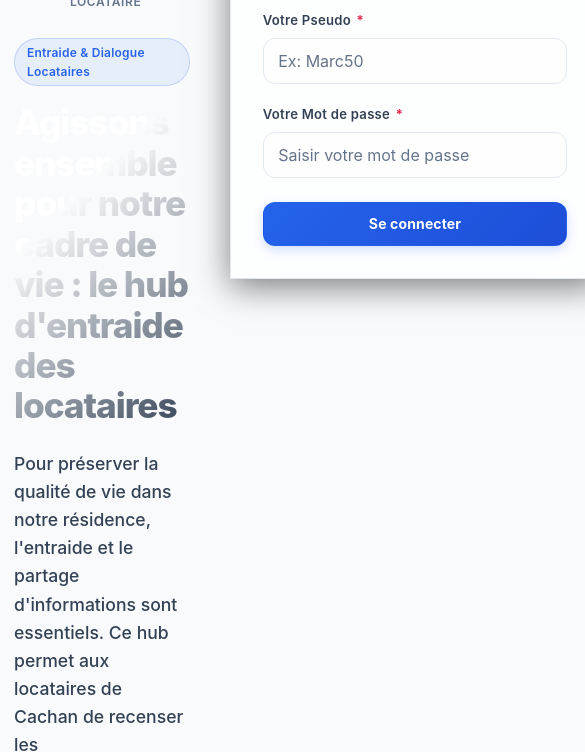
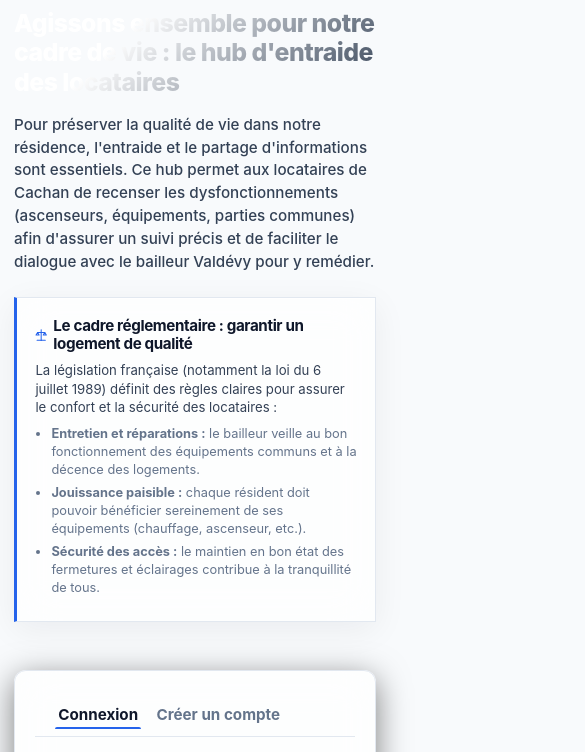
Before and after one commit to MisterSad/collectifplaine, a website: page index.html in a window 390 px wide. Shown: the part 147-899 px from the top of the page, 585 px wide, since content can reach past the window. Drawn offline with Linux system fonts and the light colour scheme; no server answers.

Commit message:
responsive: optimiser le format mobile de la landing page (grille, paddings, typographies)

```diff
--- a/css/mobile.css
+++ b/css/mobile.css
@@ -973,3 +973,153 @@ button, a, select, input, textarea, label {
         gap: 0.75rem !important;
     }
 }
+
+/* ============================================================
+   LANDING PAGE - MOBILE ADAPTIVE OVERRIDES
+   ============================================================ */
+@media (max-width: 768px) {
+    #tab-landing {
+        padding: 0.5rem 0 !important;
+    }
+
+    .landing-hero-grid {
+        display: grid !important;
+        grid-template-columns: 1fr !important;
+        gap: 1.5rem !important;
+        margin-top: 0.5rem !important;
+        margin-bottom: 2rem !important;
+    }
+
+    .landing-hero-title {
+        font-size: 1.55rem !important;
+        line-height: 1.2 !important;
+        margin-bottom: 1rem !important;
+        letter-spacing: -0.02em !important;
+    }
+
+    .landing-content-left .lead-text {
+        font-size: 0.95rem !important;
+        line-height: 1.5 !important;
+        margin-bottom: 1.5rem !important;
+    }
+
+    .landing-content-left .assoc-badge {
+        font-size: 0.75rem !important;
+        padding: 0.25rem 0.6rem !important;
+        margin-bottom: 0.75rem !important;
+    }
+
+    .landing-rules-card {
+        padding: 1.15rem !important;
+        margin-bottom: 1.5rem !important;
+    }
+
+    .landing-rules-card h3 {
+        font-size: 0.95rem !important;
+        margin-bottom: 0.5rem !important;
+        gap: 0.35rem !important;
+    }
+
+    .landing-rules-card h3 svg {
+        width: 16px !important;
+        height: 16px !important;
+    }
+
+    .landing-rules-card p {
+        font-size: 0.825rem !important;
+        line-height: 1.4 !important;
+        margin-bottom: 0.5rem !important;
+    }
+
+    .landing-rules-card ul {
+        font-size: 0.8rem !important;
+        line-height: 1.4 !important;
+        padding-left: 1rem !important;
+    }
+
+    .landing-rules-card ul li {
+        margin-bottom: 0.35rem !important;
+    }
+
+    /* Auth Card padding reduction to maximize space */
+    #account-unauthenticated-section {
+        padding: 1.25rem !important;
+        border-radius: var(--radius-md) !important;
+    }
+
+    #account-unauthenticated-section .modal-tabs {
+        margin-bottom: 1.15rem !important;
+        gap: 0.75rem !important;
+    }
+
+    #account-unauthenticated-section .modal-tabs button {
+        font-size: 0.95rem !important;
+    }
+
+    #account-unauthenticated-section .form-group {
+        margin-bottom: 0.85rem !important;
+    }
+
+    #account-unauthenticated-section .form-group label {
+        font-size: 0.775rem !important;
+        margin-bottom: 0.3rem !important;
+    }
+
+    #account-unauthenticated-section input {
+        padding: 0.6rem 0.75rem !important;
+        font-size: 0.85rem !important;
+        border-radius: var(--radius-sm) !important;
+    }
+
+    #account-unauthenticated-section .field-hint {
+        font-size: 0.7rem !important;
+        margin-top: 0.2rem !important;
+        line-height: 1.3 !important;
+    }
+
+    #account-unauthenticated-section button[type="submit"] {
+        padding: 0.65rem 1rem !important;
+        font-size: 0.95rem !important;
+        margin-top: 0.5rem !important;
+    }
+
+    /* Features Section on mobile */
+    #tab-landing section {
+        margin-top: 0.5rem !important;
+        padding-top: 1.75rem !important;
+    }
+
+    #tab-landing section h3 {
+        font-size: 1.15rem !important;
+        margin-bottom: 1.5rem !important;
+    }
+
+    #tab-landing .features-grid {
+        gap: 1rem !important;
+    }
+
+    #tab-landing .feature-card {
+        padding: 1.15rem !important;
+    }
+
+    #tab-landing .feature-card h4 {
+        font-size: 0.95rem !important;
+        margin-bottom: 0.35rem !important;
+    }
+
+    #tab-landing .feature-card p {
+        font-size: 0.8rem !important;
+        line-height: 1.4 !important;
+    }
+
+    #tab-landing .feature-card div {
+        width: 36px !important;
+        height: 36px !important;
+        margin-bottom: 0.85rem !important;
+    }
+
+    #tab-landing .feature-card div svg {
+        width: 16px !important;
+        height: 16px !important;
+    }
+}
--- a/index.html
+++ b/index.html
@@ -88,7 +88,7 @@
         <!-- CONTENU DE L'ONGLET : LANDING PAGE (DÉCONNECTÉ) -->
         <!-- ============================================ -->
         <div id="tab-landing" class="page-panel active" role="tabpanel" aria-labelledby="tab-landing" style="padding: 1rem 0;">
-            <div class="landing-hero-grid" style="display: grid; grid-template-columns: 1.2fr 0.8fr; gap: 2.5rem; align-items: start; margin-top: 1rem; margin-bottom: 3rem;">
+            <div class="landing-hero-grid">
 
                 <!-- Colonne Gauche : Proposition de valeur & Mission -->
                 <div class="landing-content-left">
@@ -114,13 +114,13 @@
                     </div>
 
                     <div class="assoc-badge" style="margin-bottom: 1rem;">Entraide & Dialogue Locataires</div>
-                    <h2 style="font-size: 2.2rem; font-weight: 850; line-height: 1.15; margin-bottom: 1.5rem; letter-spacing: -0.03em; background: linear-gradient(135deg, #ffffff 30%, var(--text-secondary) 100%); -webkit-background-clip: text; -webkit-text-fill-color: transparent;">Agissons ensemble pour notre cadre de vie : le hub d'entraide des locataires</h2>
+                    <h2 class="landing-hero-title" style="font-size: 2.2rem; font-weight: 850; line-height: 1.15; margin-bottom: 1.5rem; letter-spacing: -0.03em; background: linear-gradient(135deg, #ffffff 30%, var(--text-secondary) 100%); -webkit-background-clip: text; -webkit-text-fill-color: transparent;">Agissons ensemble pour notre cadre de vie : le hub d'entraide des locataires</h2>
 
                     <p class="lead-text" style="font-size: 1.1rem; color: var(--text-secondary); line-height: 1.6; margin-bottom: 2rem;">
                         Pour préserver la qualité de vie dans notre résidence, l'entraide et le partage d'informations sont essentiels. Ce hub permet aux locataires de Cachan de recenser les dysfonctionnements (ascenseurs, équipements, parties communes) afin d'assurer un suivi précis et de faciliter le dialogue avec le bailleur Valdévy pour y remédier.
                     </p>
 
-                    <div class="card glass" style="padding: 1.5rem; border-left: 3px solid var(--accent-primary); margin-bottom: 2rem;">
+                    <div class="card glass landing-rules-card" style="padding: 1.5rem; border-left: 3px solid var(--accent-primary); margin-bottom: 2rem;">
                         <h3 style="font-size: 1.1rem; font-weight: 700; margin-bottom: 0.75rem; display: flex; align-items: center; gap: 0.5rem; color: var(--text-primary);">
                             <svg viewBox="0 0 24 24" width="18" height="18" fill="none" stroke="currentColor" stroke-width="2" stroke-linecap="round" stroke-linejoin="round" style="color:var(--accent-primary);"><line x1="12" y1="2" x2="12" y2="22"/><line x1="5" y1="7" x2="19" y2="7"/><path d="M5 7L2 12h6L5 7z"/><path d="M19 7l-3 5h6l-3-5z"/><path d="M12 22H4"/><path d="M12 22h8"/></svg>
                             Le cadre réglementaire : garantir un logement de qualité
```
